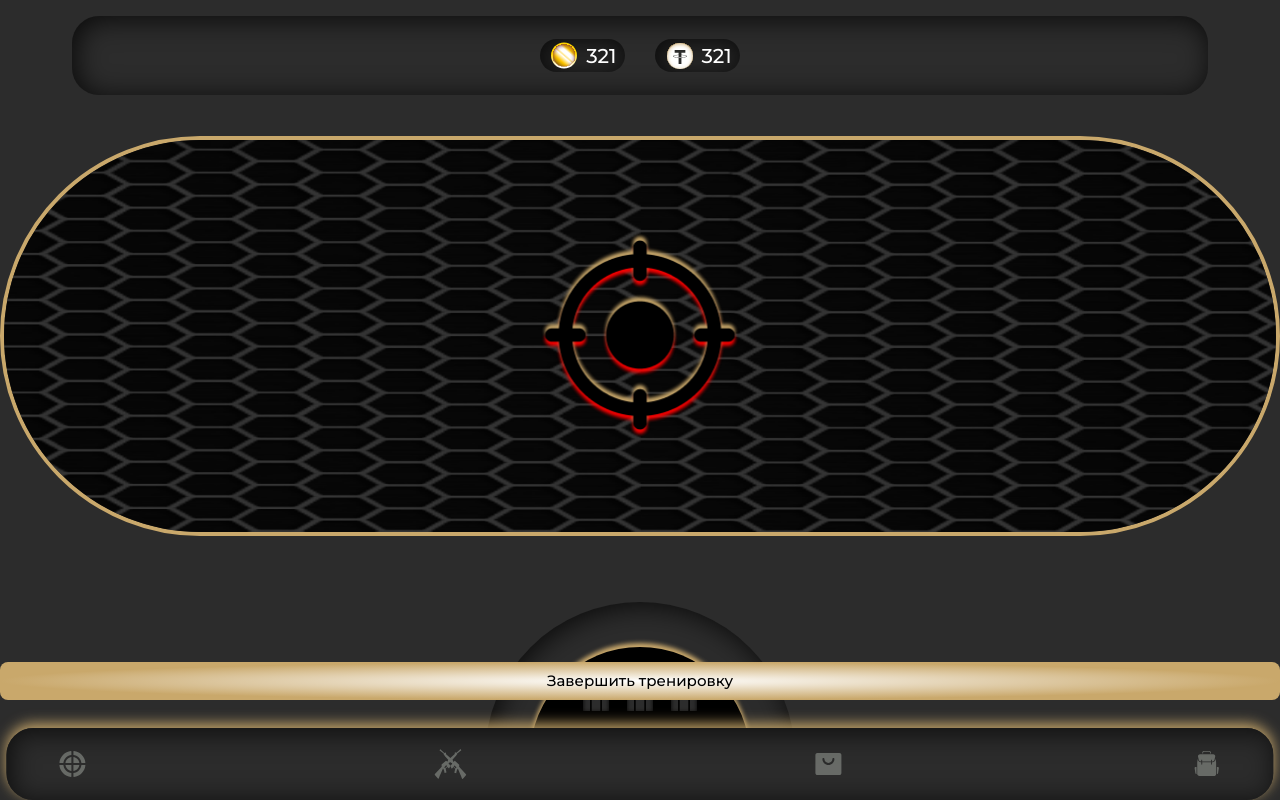
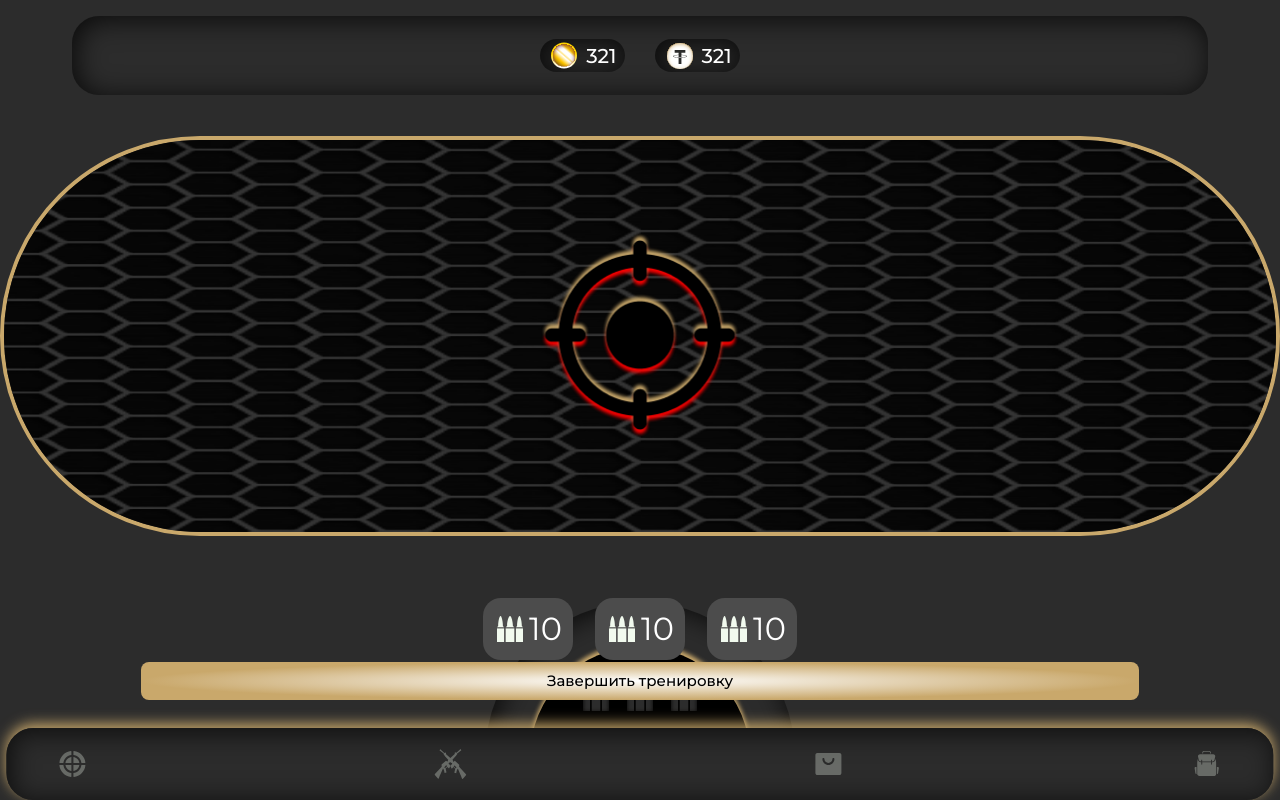
Before and after one commit to Justie666/cs2, a React (Vite) app: page /training in a window 1280 px wide. Built offline with nearby package versions, Linux system fonts and the light colour scheme.

Commit message:
feat: add bullets logic, end workout logic

```diff
--- /dev/null
+++ b/src/components/WorkoutBullets.tsx
@@ -0,0 +1,32 @@
+import {BulletsIcon} from "../icons/BulletsIcon.tsx";
+
+interface IWorkoutBulletsProps {
+    bulletsCount: number
+}
+
+const WorkoutBullets = ({ bulletsCount }: IWorkoutBulletsProps) => {
+    return (
+            <div className='z-50 flex justify-center items-center bg-[#4C4C4C] w-[90px] h-[62px] shadow-inset-black rounded-[18px] gap-[3px]'>
+                {bulletsCount ?
+                    <svg xmlns="http://www.w3.org/2000/svg" width="32" height="32" viewBox="0 0 32 32" fill="#00000">
+                        <path d="M20.3333 15.4091H11.6667V29H20.3333V15.4091Z" fill="#F1FAEE"/>
+                        <path
+                            d="M20.3333 14.2273H11.6667L13.1111 12.8977C12.9506 8.95833 14.5356 2.99997 16 3C17.6852 3.00003 19.0494 10.2386 18.8889 12.8977L20.3333 14.2273Z"
+                            fill="#F1FAEE"/>
+                        <path d="M29 15.4091H21.9091V29H29V15.4091Z" fill="#F1FAEE"/>
+                        <path
+                            d="M29 14.2273H21.9091L23.0909 12.8977C22.9596 8.95833 24.2564 2.99997 25.4545 3C26.8333 3.00003 27.9495 10.2386 27.8182 12.8977L29 14.2273Z"
+                            fill="#F1FAEE"/>
+                        <path d="M10.0909 15.4091H3V29H10.0909V15.4091Z" fill="#F1FAEE"/>
+                        <path
+                            d="M10.0909 14.2273H3L4.18182 12.8977C4.05051 8.95833 5.34733 2.99997 6.54545 3C7.92424 3.00003 9.0404 10.2386 8.90909 12.8977L10.0909 14.2273Z"
+                            fill="#F1FAEE"/>
+                    </svg>
+                    : <BulletsIcon/>
+                }
+                <span className="text-[32px]">{bulletsCount}</span>
+            </div>
+    );
+};
+
+export default WorkoutBullets;
--- /dev/null
+++ b/src/components/WorkoutBulletsContainer.tsx
@@ -0,0 +1,20 @@
+import WorkoutBullets from "./WorkoutBullets.tsx";
+
+interface IWorkoutBulletsContainer {
+    bullets: number[]
+}
+
+const WorkoutBulletsContainer = ({ bullets }: IWorkoutBulletsContainer) => {
+
+    return (
+        <div className="flex flex-col items-center w-full">
+            <div className="flex items-center justify-center gap-[22px] ">
+                {bullets.map((count: number, index: number) => (
+                    <WorkoutBullets key={index} bulletsCount={count} />
+                ))}
+            </div>
+        </div>
+    );
+};
+
+export default WorkoutBulletsContainer;
--- a/src/pages/TrainingPage.tsx
+++ b/src/pages/TrainingPage.tsx
@@ -3,10 +3,15 @@ import {TetherIcon} from "../icons/TetherIcon.tsx";
 import {useState} from "react";
 import {BulletsIcon} from "../icons/BulletsIcon.tsx";
 import {Button} from "../components/Button.tsx";
+import WorkoutBulletsContainer from "../components/WorkoutBulletsContainer.tsx";
+import {useNavigate} from "react-router-dom";
 
 const TrainingPage = () => {
     const [isOpenWorkout, setIsOpenWorkout] = useState<boolean>(false)
     const [isStartWorkout, setIsStartWorkout] = useState<boolean>(false)
+    const [bullets, setBullets] = useState<number[]>([10, 10, 10])
+
+    const navigate = useNavigate()
 
     const handleOpenWorkout = () => {
         setIsOpenWorkout(true)
@@ -14,8 +19,32 @@ const TrainingPage = () => {
 
     const handleStartWorkout = () => {
         setIsStartWorkout(true)
+        setIsOpenWorkout(false)
     }
 
+    const handleEndWorkout = () => {
+        setIsStartWorkout(false)
+        setIsOpenWorkout(false)
+        navigate('/')
+    }
+
+    const handleDecreaseBullets = () => {
+        setBullets(prevBullets => {
+            const newBullets = [...prevBullets]
+            const index = newBullets.findIndex(count => count > 0)
+
+            if (index !== -1) {
+                newBullets[index] -= 1
+            }
+
+            if(newBullets.every(count => count === 0)) {
+               handleEndWorkout()
+            }
+
+            return newBullets
+
+        })
+    }
 
     return (
         <div className='relative container px-5 pt-4 flex flex-col min-h-screen z-10 overflow-hidden items-center'>
@@ -31,8 +60,9 @@ const TrainingPage = () => {
                     </div>
                 </div>
             </div>
-            {!isOpenWorkout ? (
-                <div className='w-full'>
+            {!isStartWorkout && (
+                !isOpenWorkout ? (
+                    <div>
                         <img
                             src={'/Rectangle 133.png'}
                             alt={''}
@@ -59,21 +89,32 @@ const TrainingPage = () => {
                             onClick={handleStartWorkout}
                         />
                     </div>
+                )
             )}
-            {isStartWorkout ?
+
+            {isStartWorkout && (
                 <img
                     src={'/background.png'}
                     alt={''}
                     className="w-full h-[72%] absolute top-[42%] left-1/2 transform -translate-x-1/2 -translate-y-1/2 border-primary border-4 rounded-[77px] z-0"
-                /> :
-                null}
+                    onClick={handleDecreaseBullets}
+                />
+            )}
+            <div className='flex items-center justify-between w-[81%] gap-[22px] absolute bottom-[140px] z-40'>
+                <WorkoutBulletsContainer bullets={bullets}/>
+            </div>
+
             <Button
                 children={'Завершить тренировку'}
                 isOrange={true}
-                className='bg-custom-radial text-[#000] text-[15px] font-medium w-full py-2 rounded-[8px] z-30 absolute bottom-[100px]'
+                className='bg-custom-radial text-[#000] text-[15px] font-medium w-[78%] py-2 rounded-[8px] z-30 absolute bottom-[100px]'
+                onClick={handleEndWorkout}
             />
-            <div className='size-[310px] left-1/2 -translate-x-1/2 -bottom-28 absolute z-20 bg-bgColor rounded-full shadow-[inset_3px_3px_27.6px_#000000CC] flex items-center justify-center'>
-                <div className='rounded-full bg-[#000] shadow-[0px_-4px_4px_0px_#C9A86B] size-[220px] flex justify-center items-start pt-[35px]'>
+
+            <div
+                className='size-[310px] left-1/2 -translate-x-1/2 -bottom-28 absolute z-20 bg-bgColor rounded-full shadow-[inset_3px_3px_27.6px_#000000CC] flex items-center justify-center'>
+                <div
+                    className='rounded-full bg-[#000] shadow-[0px_-4px_4px_0px_#C9A86B] size-[220px] flex justify-center items-start pt-[35px]'>
                     <div className='flex items-center gap-3'>
                         <BulletsIcon/>
                         <BulletsIcon/>
```
Lines whose indentation alone changed are shown as unchanged.
